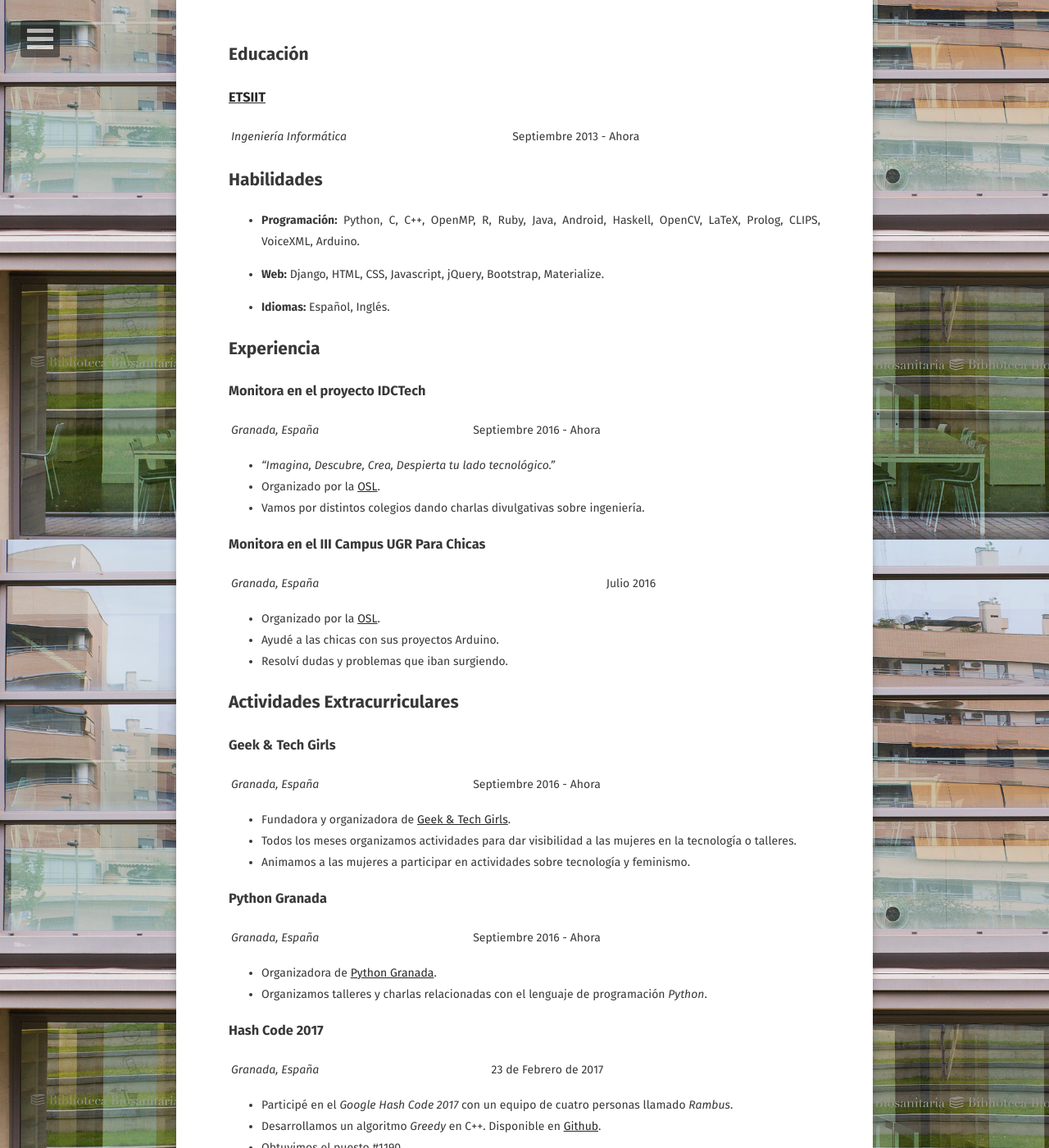
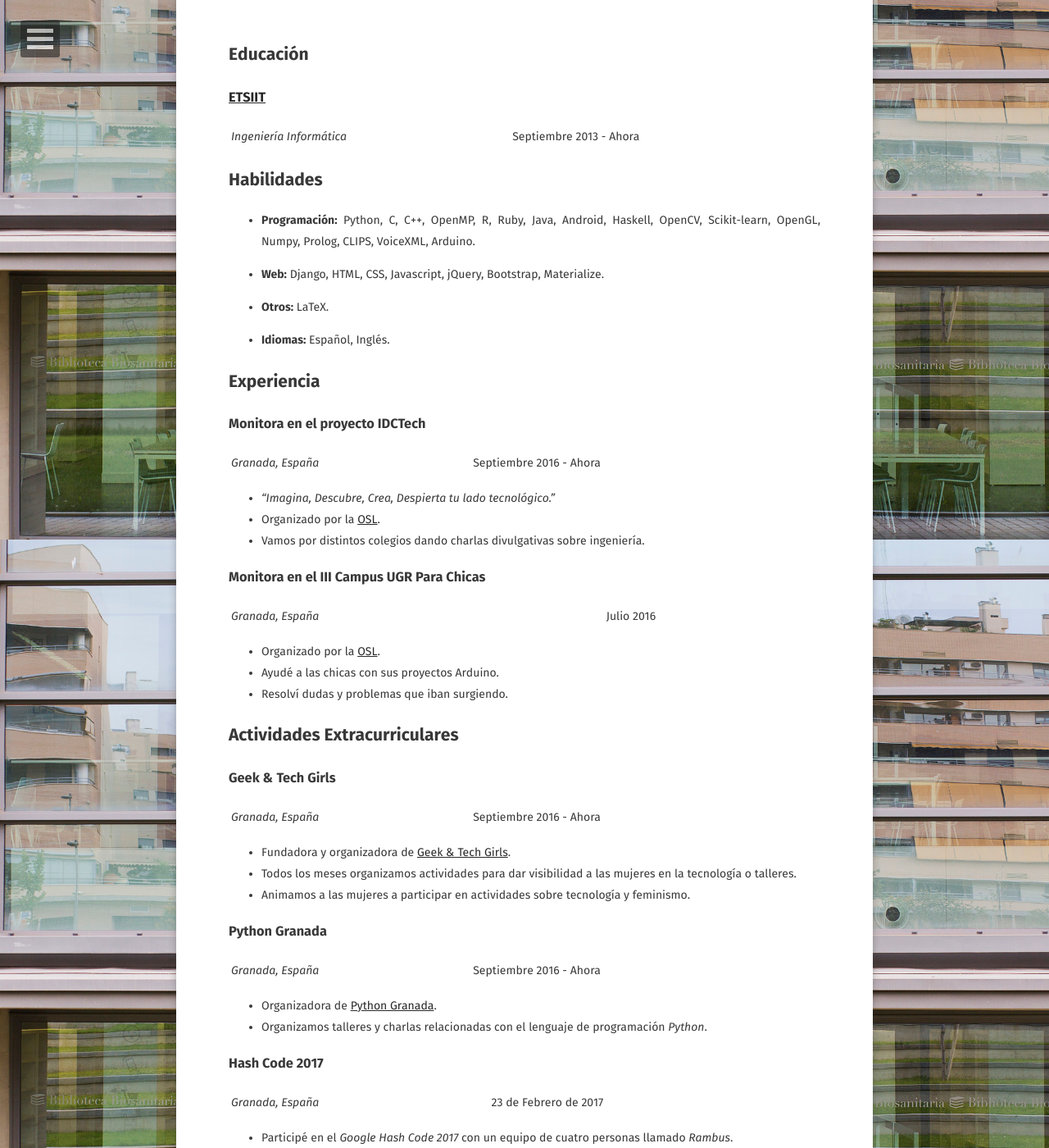
Before and after one commit to mgmacias95/mgmacias95.github.io, a Jekyll site: the page built from about/index.md, in a window 1280 px wide and 1400 px high, scrolled down 242 px. Shown: the whole window at 82% size. Built offline with Jekyll 4.4.1, drawn with Linux system fonts in a browser that asks for light colours; some web fonts are replaced; some of the changed text lies outside the part shown.

Commit message:
added some info about me

```diff
--- a/about/index.md
+++ b/about/index.md
@@ -15,9 +15,11 @@ comments: false
 
 ## Habilidades
 
-* __Programación:__ Python, C, C++, OpenMP, R, Ruby, Java, Android, Haskell, OpenCV, LaTeX, Prolog, CLIPS, VoiceXML, Arduino.
+* __Programación:__ Python, C, C++, OpenMP, R, Ruby, Java, Android, Haskell, OpenCV, Scikit-learn, OpenGL, Numpy, Prolog, CLIPS, VoiceXML, Arduino.
 
 * __Web:__ Django, HTML, CSS, Javascript, jQuery, Bootstrap, Materialize.
+
+* __Otros:__ LaTeX.
 
 * __Idiomas:__ Español, Inglés.
 
```
Also changed, not shown: other parts of about/index.md (+8 -0 lines).
